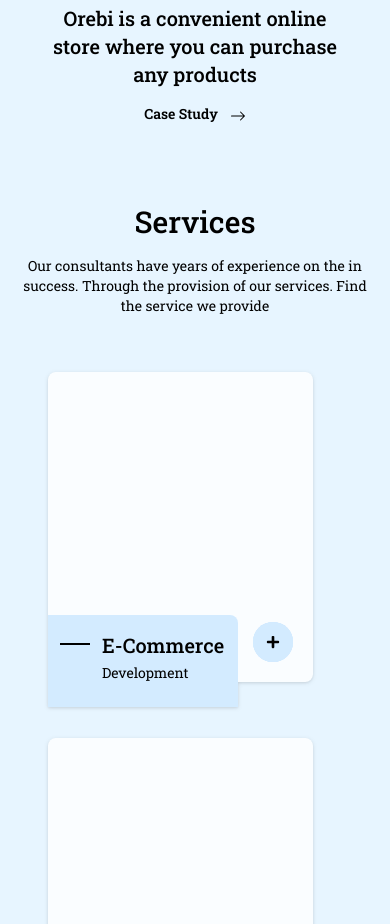
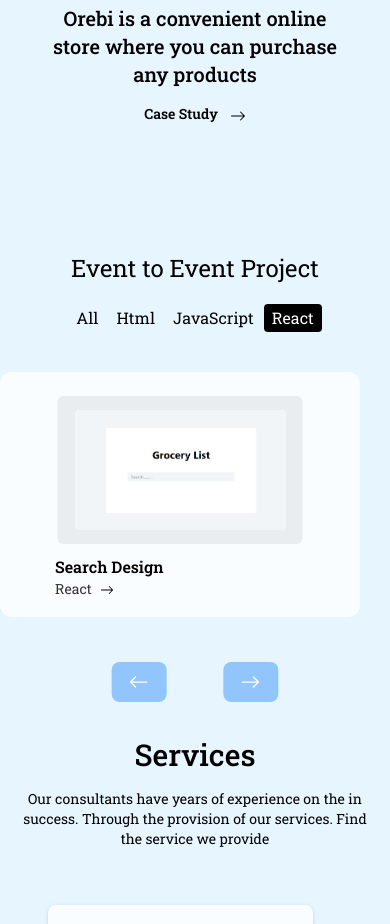
Before and after one commit to sajibkhandev/My_Portfolio, a React (Vite) app: page / in a window 390 px wide. Shown: the part 2700-3624 px from the top of the page. Built offline with nearby package versions, Linux system fonts and the light colour scheme; a web font is replaced by a local one.

Commit message:
event to event project responsive

```diff
--- a/src/components/EventProject.jsx
+++ b/src/components/EventProject.jsx
@@ -4,9 +4,9 @@
 
 export default function EventProject({src,heading,para}) {
   return (
-    <div className='pt-10 pb-10'>
+    <div className='pt-10 pb-10 '>
          <div className='group/div w-[360px] h-[245px] bg-[#FAFDFF]  rounded-xl relative overflow-hidden '>
-          <div className='w-[245px] h-[148px] bg-[#EAEDEF] rounded-md absolute top-6 left-1/2 -translate-x-1/2'>
+          <div className=' w-[245px] h-[148px] bg-[#EAEDEF] rounded-md absolute top-6 left-1/2 -translate-x-1/2'>
             <div className='w-[210px] h-[120px] bg-white absolute top-1/2 left-1/2 -translate-x-1/2 -translate-y-1/2 rounded'>
               <Image src={src} className='w-full rounded'/>
 
--- a/src/components/NextArrow.jsx
+++ b/src/components/NextArrow.jsx
@@ -8,7 +8,7 @@
         className={`${className}  relative `}
         onClick={onClick}
       >
-        <div className='flex items-center justify-center rounded-lg w-[55px] h-[40px] bg-seven absolute -bottom-[45px] left-[600px] '>
+        <div className='flex items-center justify-center rounded-lg w-[55px] h-[40px] bg-seven absolute -bottom-[45px] left-2/3 -translate-x-2/3 md:-translate-x-1/3 md:left-[600px] '>
 
         <BsArrowRight className='text-xl text-white '/>
         </div>
--- a/src/components/PrevArrow.jsx
+++ b/src/components/PrevArrow.jsx
@@ -7,7 +7,7 @@
     <div
       className={`${className} relative `}
       onClick={onClick}
-    ><div className='flex items-center justify-center rounded-lg w-[55px] h-[40px] bg-seven absolute top-[330px] left-[500px]'>
+    ><div className='flex items-center justify-center rounded-lg w-[55px] h-[40px] bg-seven absolute top-[330px] left-1/3 -translate-x-1/3  md:left-[500px]'>
       <BsArrowLeft className='text-xl text-white' /></div>
       </div>
   );
--- a/src/components/ProjectSecond.jsx
+++ b/src/components/ProjectSecond.jsx
@@ -49,6 +49,33 @@
         slidesToScroll: 1,
         prevArrow: <PrevArrow/>,
         nextArrow: <NextArrow />,
+
+        responsive: [
+          {
+            breakpoint: 1024,
+            settings: {
+              slidesToShow: 3,
+              slidesToScroll: 3,
+
+
+            }
+          },
+          {
+            breakpoint: 600,
+            settings: {
+              slidesToShow: 2,
+              slidesToScroll: 2,
+
+            }
+          },
+          {
+            breakpoint: 480,
+            settings: {
+              slidesToShow: 1,
+              slidesToScroll: 1
+            }
+          }
+        ]
       };
   return (
     <div>
--- a/src/pages/Home.jsx
+++ b/src/pages/Home.jsx
@@ -278,7 +278,7 @@
 
       {/* Second Project end */}
       {/* Event to Event Project start*/}
-      <div className='hidden md:block' id="project2">
+      <div className='' id="project2">
        <ProjectSecond/>
       </div>
       {/* Event to Event Project start*/}
```
